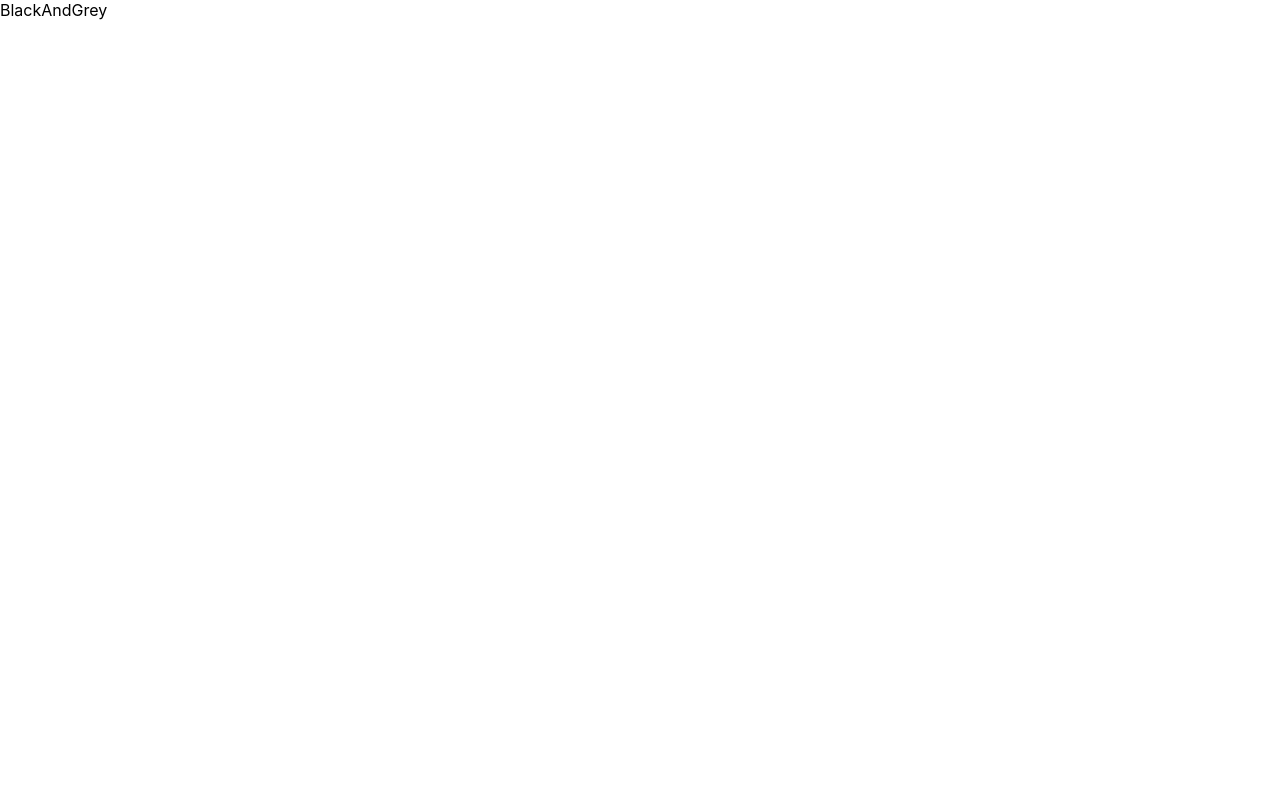
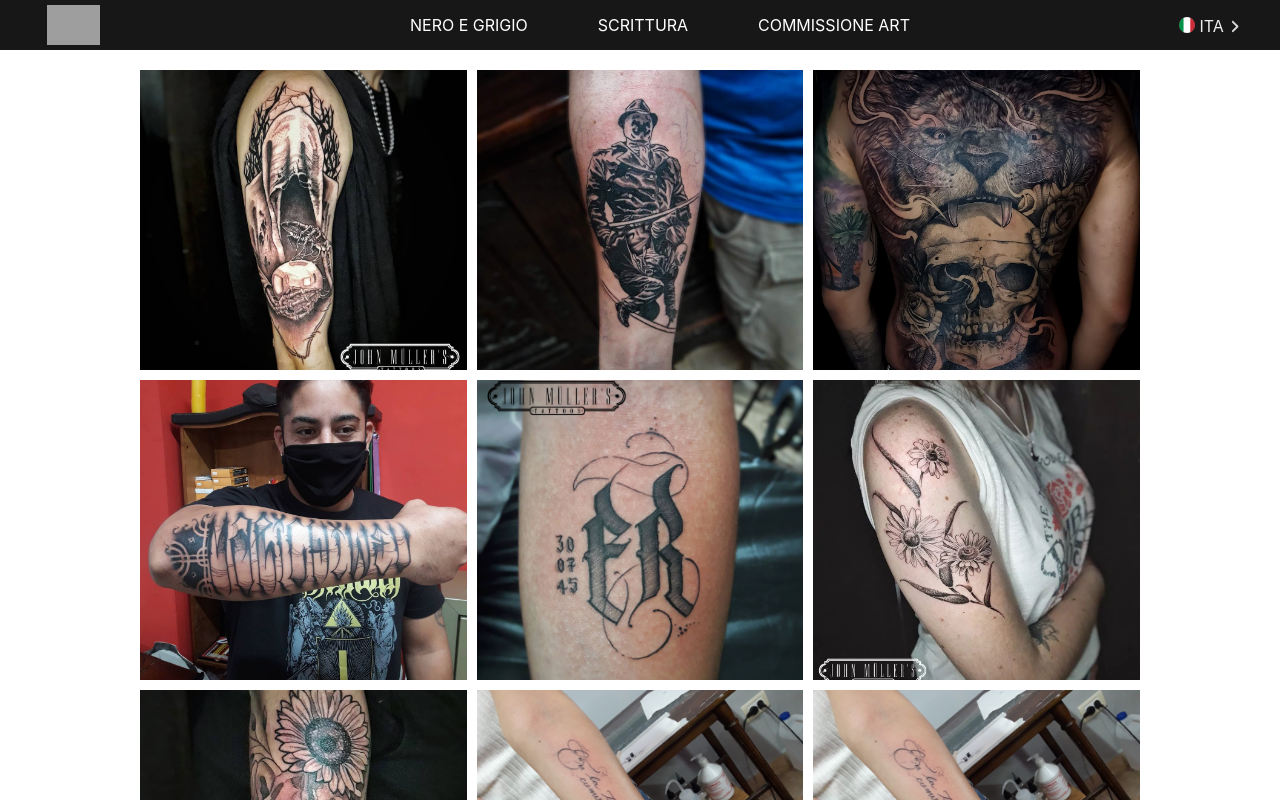
Before and after one commit to julianf97/tattooFinelli, a React (Vite) app: page /blackandgrey in a window 1280 px wide. Shown: the top 800 px of the page. Built offline with nearby package versions, Linux system fonts and the light colour scheme; grey boxes are pictures that could not be loaded.

Commit message:
ultimos cambios agregados

```diff
--- a/src/App.jsx
+++ b/src/App.jsx
@@ -39,7 +39,7 @@ function App() {
               <BrowserRouter>
                 <Routes>
                   <Route path='/' element={<AppRouter><Navbar/></AppRouter>}></Route>
-                  <Route path='/blackandgrey' element={<BlackAndGrey/>}></Route>
+                  <Route path='/blackandgrey' element={<BlackAndGrey><Navbar/></BlackAndGrey>}></Route>
                   <Route path='/commissionedart' element={<CommissionedArt/>}></Route>
                   <Route path='/lettering' element={<Lettering/>}></Route>
                   <Route path="/*" element={<Navigate to="/" replace />} />
--- a/src/components/Navbar/Navbar.jsx
+++ b/src/components/Navbar/Navbar.jsx
@@ -11,6 +11,8 @@ import reinoUnido from "../../assets/img/reinoUnido.png";
 import { useContext, useState, useEffect } from "react";
 import { LenguajeContext } from "../../context/LenguajeContext/LenguajeContext";
 import { NavbarContext } from "../../context/NavbarContext/NavbarContext";
+import logo from "../../../public/img/logo.png"
+import { Link } from "react-router-dom";
 
 export const Navbar = ({ isPresentacionVisible }) => {
   const {
@@ -75,10 +77,14 @@ export const Navbar = ({ isPresentacionVisible }) => {
               toggled={isOpen}
             />
           )}
-          <div className="contenedorLogoDesktop"></div>
+          <div className="contenedorLogoDesktop">
+            <Link to="/"><img src={logo} alt="logo"/></Link>
+          </div>
         </div>
         <div className="contenedorMedio">
-          <div className="contenedorLogoMobile"></div>
+          <div className="contenedorLogoMobile">
+            <Link to="/"><img src={logo} alt="logo"/></Link>
+          </div>
           <div className="contenedorNavbarDesktop">
             <div className="contenedorNavbarInteriorDesktop">
               <nav>
--- a/src/components/Navbar/_navbarDesktop.scss
+++ b/src/components/Navbar/_navbarDesktop.scss
@@ -1,10 +1,15 @@
 // Desktop
 @media only screen and (min-width:1026px){
+
+  .contenedorLogoMobile {
+    display: none;
+  }
+
   .contenedorNavbar {
     width: 100%;
     height: 50px;
     position: fixed;
-    background-color: rgba(0, 0, 0, 0.822);
+    background-color: rgba(0, 0, 0, 0.911);
     justify-content: center;
     z-index: 500000;
     display: flex;
@@ -25,14 +30,15 @@
           display: none;
         }
         .contenedorLogoDesktop {
-          width: 80px;
+          width: 80px !important;
           height: 100%;
-          background-image: url("../../../public/img/logo.png");
-          background-color: #00000000;
-          background-position: center;
-          background-repeat: no-repeat;
-          background-size: cover;
+          img{
+            width: 100% !important;
+            height: 100% !important;
+            object-fit: contain !important
+          };
         }
+
       }
       .contenedorMedio {
         width: 80% !important;
@@ -268,7 +274,7 @@
                 }
               }
               .contenedorITA:hover {
-                background-color: rgba(0, 0, 0, 0.274);
+                background-color: rgba(255, 255, 255, 0.274);
               }
 
               .contenedorENG {
@@ -305,7 +311,7 @@
                 }
               }
               .contenedorENG:hover {
-                background-color: rgba(0, 0, 0, 0.274);
+                background-color: rgba(255, 255, 255, 0.274);
               }
             }
           }
--- a/src/components/Navbar/_navbarIpad.scss
+++ b/src/components/Navbar/_navbarIpad.scss
@@ -40,11 +40,10 @@
                 .contenedorLogoMobile{
                     width: 80px;
                     height: 100%;
-                    background-image: url("../../../public/img/logo.png");
-                    background-color: #00000000;
-                    background-position: center;
-                    background-repeat: no-repeat;
-                    background-size: cover;
+                    img{
+                        width: 100%;
+                        height: 100%
+                    };
                 }
 
             }
--- a/src/components/Navbar/_navbarMobile.scss
+++ b/src/components/Navbar/_navbarMobile.scss
@@ -41,11 +41,10 @@
           width: 80px;
           height: 100%;
           margin-left: 28px;
-          background-image: url("../../../public/img/logo.png");
-          background-color: #00000000;
-          background-position: center;
-          background-repeat: no-repeat;
-          background-size: cover;
+          img{
+            width: 100%;
+            height: 100%;
+          };
         }
       }
       .contenedorIdioma {
--- a/src/pages/BlackAndGrey/BlackAndGrey.jsx
+++ b/src/pages/BlackAndGrey/BlackAndGrey.jsx
@@ -1,6 +1,55 @@
+import Navbar from "../../components/Navbar/Navbar";
+import { NavbarOpen } from "../../components/Navbar/NavbarOpen";
+import { NavbarContext } from "../../context/NavbarContext/NavbarContext";
+import { useContext } from "react";
+import foto1 from "../../assets/img/endingPic/foto1.jpg";
+import foto2 from "../../assets/img/endingPic/foto2.jpg";
+import foto3 from "../../assets/img/endingPic/foto3.jpg";
+import foto4 from "../../assets/img/endingPic/foto4.jpg";
+import foto5 from "../../assets/img/endingPic/foto5.png";
+import foto6 from "../../assets/img/endingPic/foto6.jpg";
+import foto7 from "../../assets/img/endingPic/foto7.jpg";
+import foto8 from "../../assets/img/endingPic/foto8.png";
+import "./_blackandgrey.scss";
 
 export default function BlackAndGrey() {
+  const { isOpen } = useContext(NavbarContext);
+
   return (
-    <div>BlackAndGrey</div>
-  )
+    <>
+      <Navbar />
+      {isOpen ? <NavbarOpen /> : <div></div>}
+      <div className="galleryContainer">
+        <div className="internoGaleria">
+          <div className="foto">
+            <img src={foto1} alt="firstpicture"></img>
+          </div>
+          <div className="foto">
+            <img src={foto2} alt="firstpicture"></img>
+          </div>
+          <div className="foto">
+            <img src={foto3} alt="firstpicture"></img>
+          </div>
+          <div className="foto">
+            <img src={foto4} alt="firstpicture"></img>
+          </div>
+          <div className="foto">
+            <img src={foto5} alt="firstpicture"></img>
+          </div>
+          <div className="foto">
+            <img src={foto6} alt="firstpicture"></img>
+          </div>
+          <div className="foto">
+            <img src={foto7} alt="firstpicture"></img>
+          </div>
+          <div className="foto">
+            <img src={foto8} alt="firstpicture"></img>
+          </div>
+          <div className="foto">
+            <img src={foto8} alt="firstpicture"></img>
+          </div>
+        </div>
+      </div>
+    </>
+  );
 }
--- /dev/null
+++ b/src/pages/BlackAndGrey/_blackandgrey.scss
@@ -0,0 +1,92 @@
+@media (max-width:600px){
+    .galleryContainer{
+        width: 100%;
+        height: auto;
+        display: flex;
+        justify-content: center;
+        align-items: center;
+        .internoGaleria{
+            width: 90%;
+            height: 90%;
+            margin-top: 60px;
+            display: flex;
+            justify-content: center;
+            flex-direction: column;
+            .foto{
+                width: 100%;
+                height: 350px;
+                margin-top: 10px;
+                img{
+                    width: 100%;
+                    height: 100%;
+                    object-fit: cover;
+                }
+            }
+        }
+    }
+
+}
+
+@media only screen and (min-width:601px) and (max-width:1025px){
+    .galleryContainer{
+        width: 100%;
+        height: auto;
+        display: flex;
+        justify-content: center;
+        align-items: center;
+        .internoGaleria{
+            width: 100% !important;
+            height: auto;
+            display: flex;
+            flex-wrap: wrap;
+            justify-content: center;
+            align-items: center;
+            margin-top: 60px;
+            .foto{
+                width: 40.5%;
+                height: 300px;
+                margin-top: 10px;
+                margin-left: 5px;
+                margin-right: 5px;
+                img{
+                    width: 100%;
+                    height: 100%;
+                    object-fit: cover;
+                }
+            }
+        }
+    }
+
+}
+
+@media only screen and (min-width:1026px) {
+    .galleryContainer{
+        width: 100%;
+        height: auto;
+        display: flex;
+        justify-content: center;
+        align-items: center;
+        .internoGaleria{
+            width: 100% !important;
+            height: auto;
+            display: flex;
+            flex-wrap: wrap;
+            justify-content: center;
+            align-items: center;
+            margin-top: 60px;
+            .foto{
+                width: 25.5%;
+                height: 300px;
+                margin-top: 10px;
+                margin-left: 5px;
+                margin-right: 5px;
+                img{
+                    width: 100%;
+                    height: 100%;
+                    object-fit: cover;
+                }
+            }
+        }
+    }
+
+}
--- a/src/pages/CommissionedArt/CommissionedArt.jsx
+++ b/src/pages/CommissionedArt/CommissionedArt.jsx
@@ -1,6 +1,16 @@
+import Navbar from "../../components/Navbar/Navbar"
+import { NavbarOpen } from "../../components/Navbar/NavbarOpen";
+import { NavbarContext } from "../../context/NavbarContext/NavbarContext";
+import { useContext } from "react";
 
 export default function CommissionedArt() {
+  const { isOpen } = useContext(NavbarContext);
+
   return (
-    <div>Commisioned Art</div>
+    <>
+      <Navbar/>
+      {isOpen ? <NavbarOpen /> : <div></div>}
+    </>
+
   )
 }
--- a/src/pages/Lettering/Lettering.jsx
+++ b/src/pages/Lettering/Lettering.jsx
@@ -1,6 +1,16 @@
+import Navbar from "../../components/Navbar/Navbar"
+import { NavbarOpen } from "../../components/Navbar/NavbarOpen";
+import { NavbarContext } from "../../context/NavbarContext/NavbarContext";
+import { useContext } from "react";
 
 export default function Lettering() {
+  const { isOpen } = useContext(NavbarContext);
+
   return (
-    <div>Lettering</div>
+    <>
+      <Navbar/>
+      {isOpen ? <NavbarOpen /> : <div></div>}
+    </>
+
   )
 }
```
Also changed, not shown: src/routes/ComponentRoutes.jsx (deleted, +0 -13 lines).
